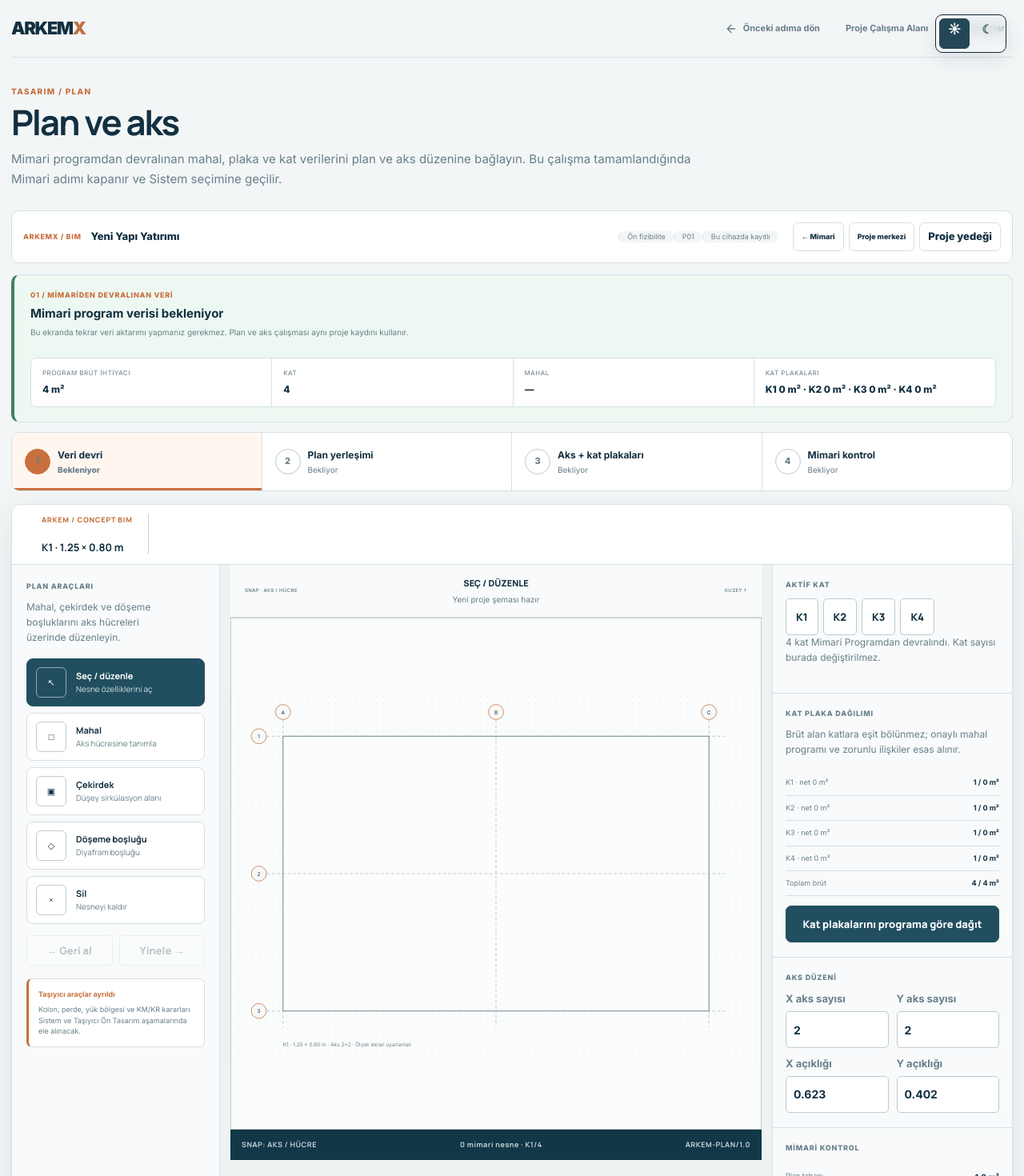
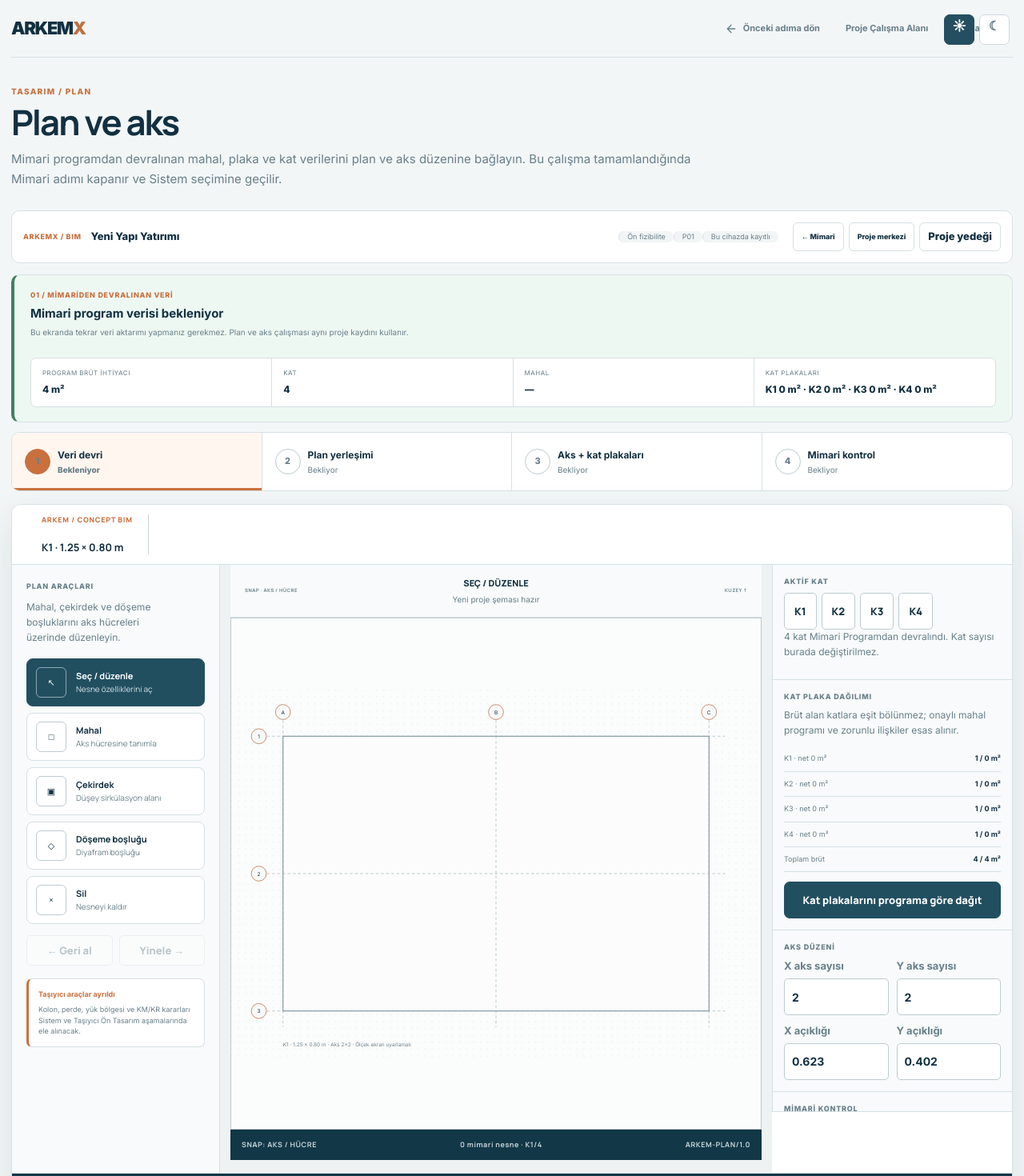
Before and after one commit to BuseIbsiroglu0637/arkemx-core-v1, a Next.js app: page /plan-ve-aks in a window 1280 px wide. Shown: the top 1470 px of the page at 80% size. Built offline with nearby package versions, Linux system fonts and the light colour scheme.

Commit message:
style(plan): tema kontrolünü standardize et ve sağ paneli kompaktlaştır

```diff
--- a/app/plan-ve-aks/sade-plan.css
+++ b/app/plan-ve-aks/sade-plan.css
@@ -1878,3 +1878,126 @@ html[data-theme="dark"] .arx-plan-page .cad-program-adjacency-strategy {
   border-color:#303638;
   color:#aab5b9 !important;
 }
+
+
+/* V08 / shared ARKEMX chrome alignment + compact inspector */
+body:has(.arx-plan-page) .arkem-theme-control {
+  top:18px !important;
+  right:18px !important;
+  bottom:auto !important;
+  left:auto !important;
+  display:block !important;
+  min-width:0 !important;
+  padding:0 !important;
+  border:0 !important;
+  border-radius:0 !important;
+  background:transparent !important;
+  box-shadow:none !important;
+  backdrop-filter:none !important;
+}
+body:has(.arx-plan-page) .arkem-theme-control-label {
+  display:none !important;
+}
+body:has(.arx-plan-page) .arkem-theme-control-options {
+  display:flex !important;
+  grid-template-columns:none !important;
+  gap:6px !important;
+}
+body:has(.arx-plan-page) .arkem-theme-control button {
+  width:38px !important;
+  min-width:38px !important;
+  height:38px !important;
+  min-height:38px !important;
+  display:grid !important;
+  place-items:center !important;
+  padding:0 !important;
+  border:1px solid #ccd8dd !important;
+  border-radius:7px !important;
+  background:#fff !important;
+  color:#5e7883 !important;
+  font-size:0 !important;
+  line-height:1 !important;
+  box-shadow:none !important;
+}
+body:has(.arx-plan-page) .arkem-theme-control button > span {
+  display:block !important;
+  font-size:16px !important;
+  line-height:1 !important;
+}
+body:has(.arx-plan-page) .arkem-theme-control button[aria-pressed="true"] {
+  border-color:#244f61 !important;
+  background:#244f61 !important;
+  color:#fff !important;
+}
+html[data-theme="dark"] body:has(.arx-plan-page) .arkem-theme-control button {
+  border-color:#343a3d !important;
+  background:#0c0c0c !important;
+  color:#b8c5ca !important;
+}
+html[data-theme="dark"] body:has(.arx-plan-page) .arkem-theme-control button[aria-pressed="true"] {
+  border-color:#c9703e !important;
+  background:#c9703e !important;
+  color:#fff !important;
+}
+
+/* Right rail should be a compact inspector, not a page-height column. */
+.arx-plan-page .cad-plan-editor:not(.cad-issue-focus) .cad-editor-grid {
+  align-items:start;
+}
+.arx-plan-page .cad-plan-simple-tools,
+.arx-plan-page .cad-plan-editor:not(.cad-issue-focus) .cad-canvas {
+  align-self:stretch;
+}
+.arx-plan-page .cad-plan-simple-inspector {
+  align-self:start;
+  max-height:min(720px, calc(100vh - 116px));
+  overflow-y:auto;
+  overflow-x:hidden;
+  border-bottom:1px solid var(--plan-border);
+  scrollbar-width:thin;
+  scrollbar-color:var(--plan-border-strong) transparent;
+}
+.arx-plan-page .cad-plan-simple-inspector::-webkit-scrollbar {
+  width:7px;
+}
+.arx-plan-page .cad-plan-simple-inspector::-webkit-scrollbar-track {
+  background:transparent;
+}
+.arx-plan-page .cad-plan-simple-inspector::-webkit-scrollbar-thumb {
+  border:2px solid transparent;
+  border-radius:999px;
+  background:var(--plan-border-strong);
+  background-clip:padding-box;
+}
+.arx-plan-page .cad-plan-simple-inspector section,
+.arx-plan-page .cad-plan-exports,
+.arx-plan-page .cad-program-link,
+.arx-plan-page .cad-floor-plate-summary {
+  padding:14px 14px;
+}
+.arx-plan-page .cad-plan-simple-inspector section > strong,
+.arx-plan-page .cad-program-link > strong,
+.arx-plan-page .cad-floor-plate-summary > strong {
+  margin-bottom:7px;
+}
+.arx-plan-page .cad-plan-simple-inspector section > p,
+.arx-plan-page .cad-program-link > p,
+.arx-plan-page .cad-floor-plate-summary > p {
+  margin-bottom:10px;
+}
+.arx-plan-page .cad-plan-control > div {
+  padding:8px 0;
+}
+@media(max-width:1080px) {
+  .arx-plan-page .cad-plan-simple-inspector {
+    max-height:none;
+    overflow:visible;
+  }
+}
+@media(max-width:760px) {
+  body:has(.arx-plan-page) .arkem-theme-control {
+    top:10px !important;
+    right:10px !important;
+    bottom:auto !important;
+  }
+}
```
